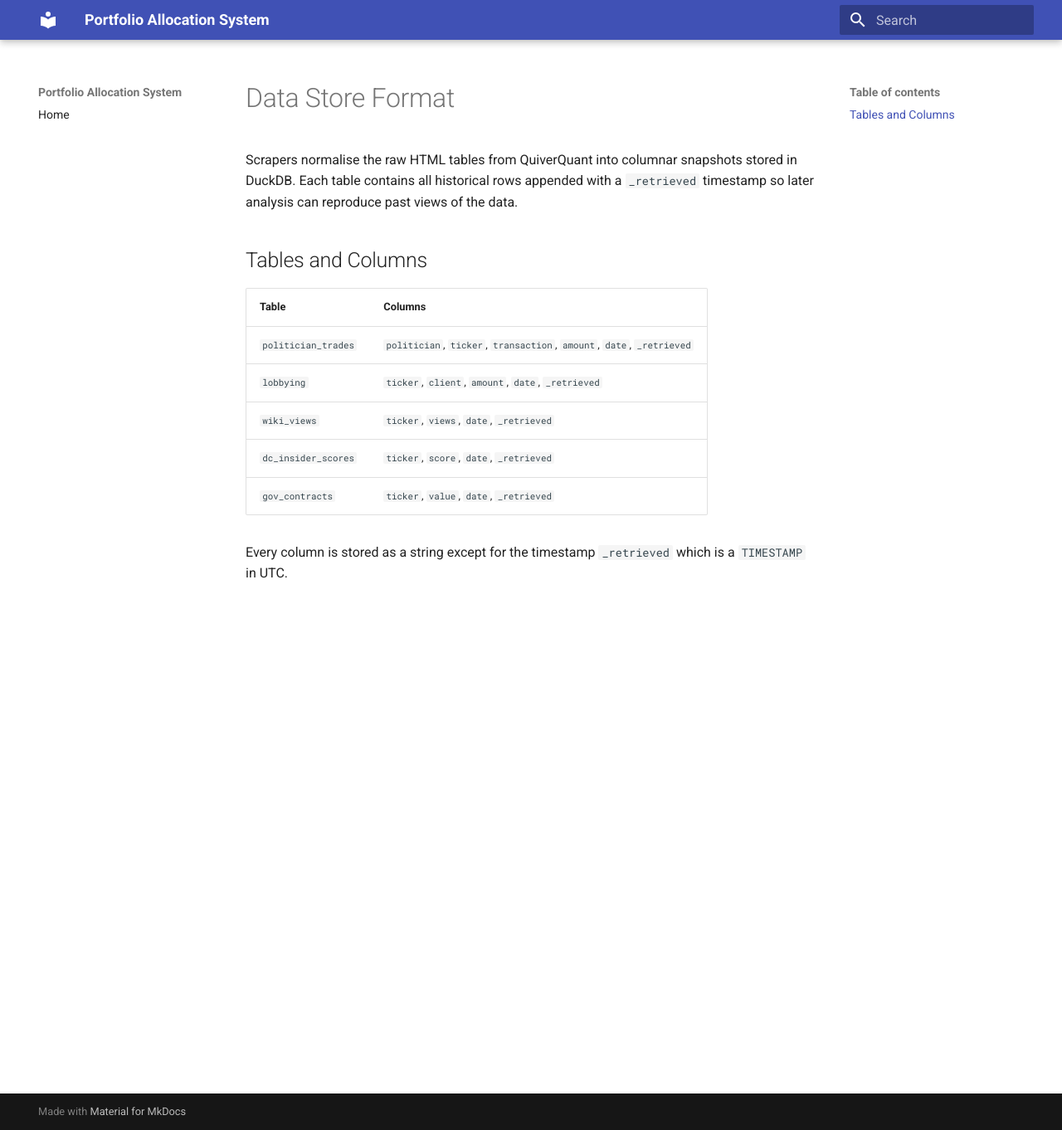
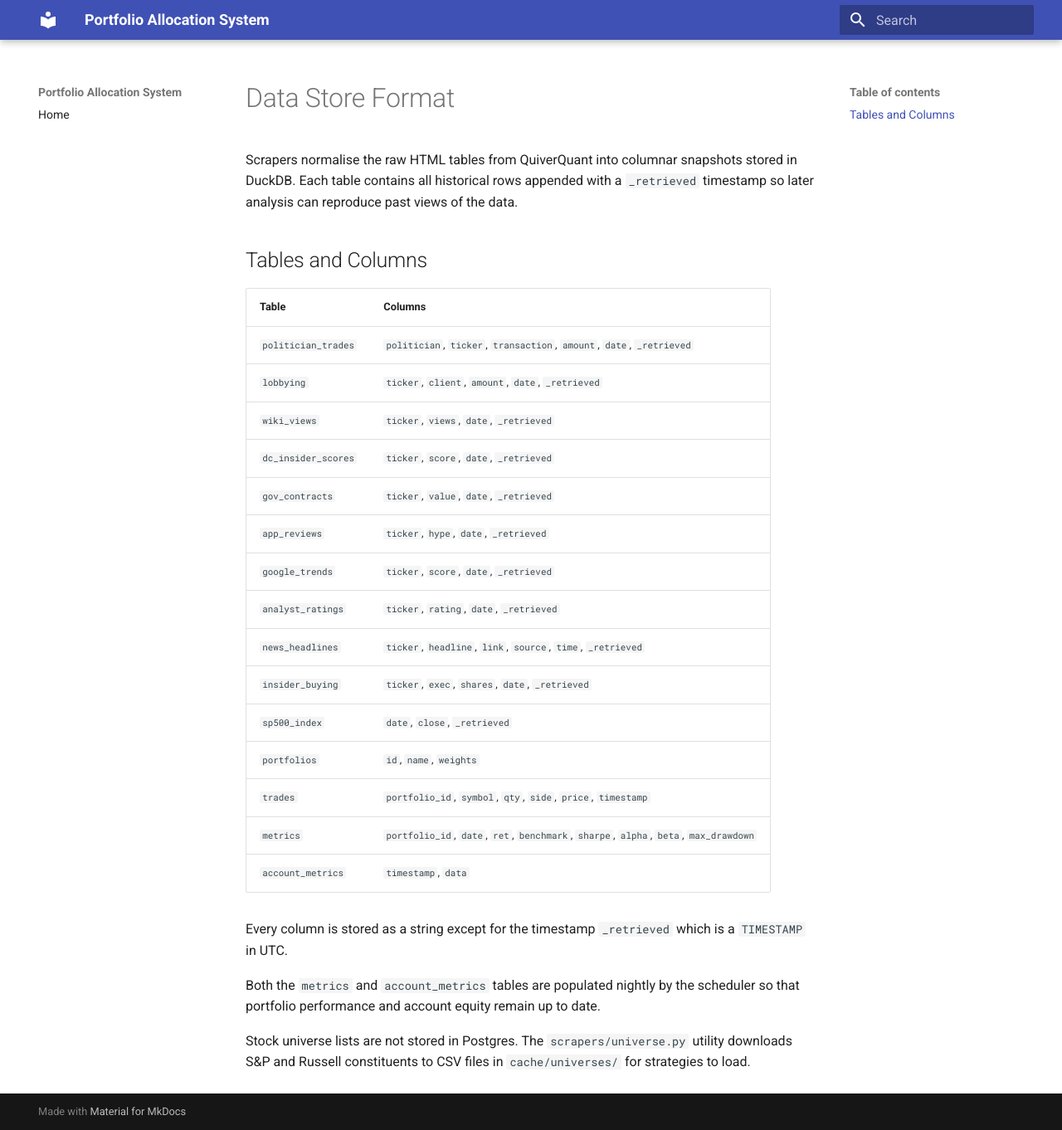
Before and after one commit to KilianC3/Portfolio_Allocation_System, an MkDocs documentation site: the page built from docs/data_format.md, in a window 1280 px wide and 1362 px high. Shown: the whole window at 83% size. Built offline with MkDocs 1.6.1 and Material for MkDocs 9.7.7, drawn with Linux system fonts in a browser that asks for light colours.

Commit message:
Document metrics storage

```diff
--- a/api.py
+++ b/api.py
@@ -4,7 +4,6 @@ from typing import Any, Dict, Optional
 
 from fastapi import FastAPI, HTTPException, Request
 from fastapi.responses import JSONResponse, StreamingResponse
-from fastapi import Depends
 from fastapi.middleware.cors import CORSMiddleware
 from pydantic import BaseModel
 import pandas as pd
@@ -18,13 +17,11 @@ from execution.gateway import AlpacaGateway
 from scheduler import StrategyScheduler
 from analytics.utils import portfolio_metrics
 from metrics import rebalance_latency
-from analytics.collector import record_snapshot
 from analytics import update_all_metrics
 from analytics.account import account_coll
 from risk.var import historical_var, cvar
 from ledger import MasterLedger
 import httpx
-import redis.asyncio as aioredis
 from config import (
     ALPACA_API_KEY,
     ALPACA_API_SECRET,
--- a/database/__init__.py
+++ b/database/__init__.py
@@ -3,7 +3,6 @@
 from __future__ import annotations
 
 import os
-import json
 from typing import Any, Dict, Iterable, List, Optional, Tuple
 
 import psycopg2
--- a/docs/data_format.md
+++ b/docs/data_format.md
@@ -13,5 +13,23 @@ analysis can reproduce past views of the data.
 | `wiki_views` | `ticker`, `views`, `date`, `_retrieved` |
 | `dc_insider_scores` | `ticker`, `score`, `date`, `_retrieved` |
 | `gov_contracts` | `ticker`, `value`, `date`, `_retrieved` |
+| `app_reviews` | `ticker`, `hype`, `date`, `_retrieved` |
+| `google_trends` | `ticker`, `score`, `date`, `_retrieved` |
+| `analyst_ratings` | `ticker`, `rating`, `date`, `_retrieved` |
+| `news_headlines` | `ticker`, `headline`, `link`, `source`, `time`, `_retrieved` |
+| `insider_buying` | `ticker`, `exec`, `shares`, `date`, `_retrieved` |
+| `sp500_index` | `date`, `close`, `_retrieved` |
+| `portfolios` | `id`, `name`, `weights` |
+| `trades` | `portfolio_id`, `symbol`, `qty`, `side`, `price`, `timestamp` |
+| `metrics` | `portfolio_id`, `date`, `ret`, `benchmark`, `sharpe`, `alpha`, `beta`, `max_drawdown` |
+| `account_metrics` | `timestamp`, `data` |
 
 Every column is stored as a string except for the timestamp `_retrieved` which is a `TIMESTAMP` in UTC.
+
+Both the `metrics` and `account_metrics` tables are populated nightly by
+the scheduler so that portfolio performance and account equity remain up
+to date.
+
+Stock universe lists are not stored in Postgres. The `scrapers/universe.py`
+utility downloads S&P and Russell constituents to CSV files in
+`cache/universes/` for strategies to load.
--- a/metrics/__init__.py
+++ b/metrics/__init__.py
@@ -3,7 +3,6 @@
 from __future__ import annotations
 
 import math
-from typing import Sequence
 
 import numpy as np
 import pandas as pd
--- a/ws/__init__.py
+++ b/ws/__init__.py
@@ -1 +1,3 @@
 from .hub import router as ws_router
+
+__all__ = ["ws_router"]
```
Also changed, not shown: README.md (+17 -1 lines), 6 other files.
